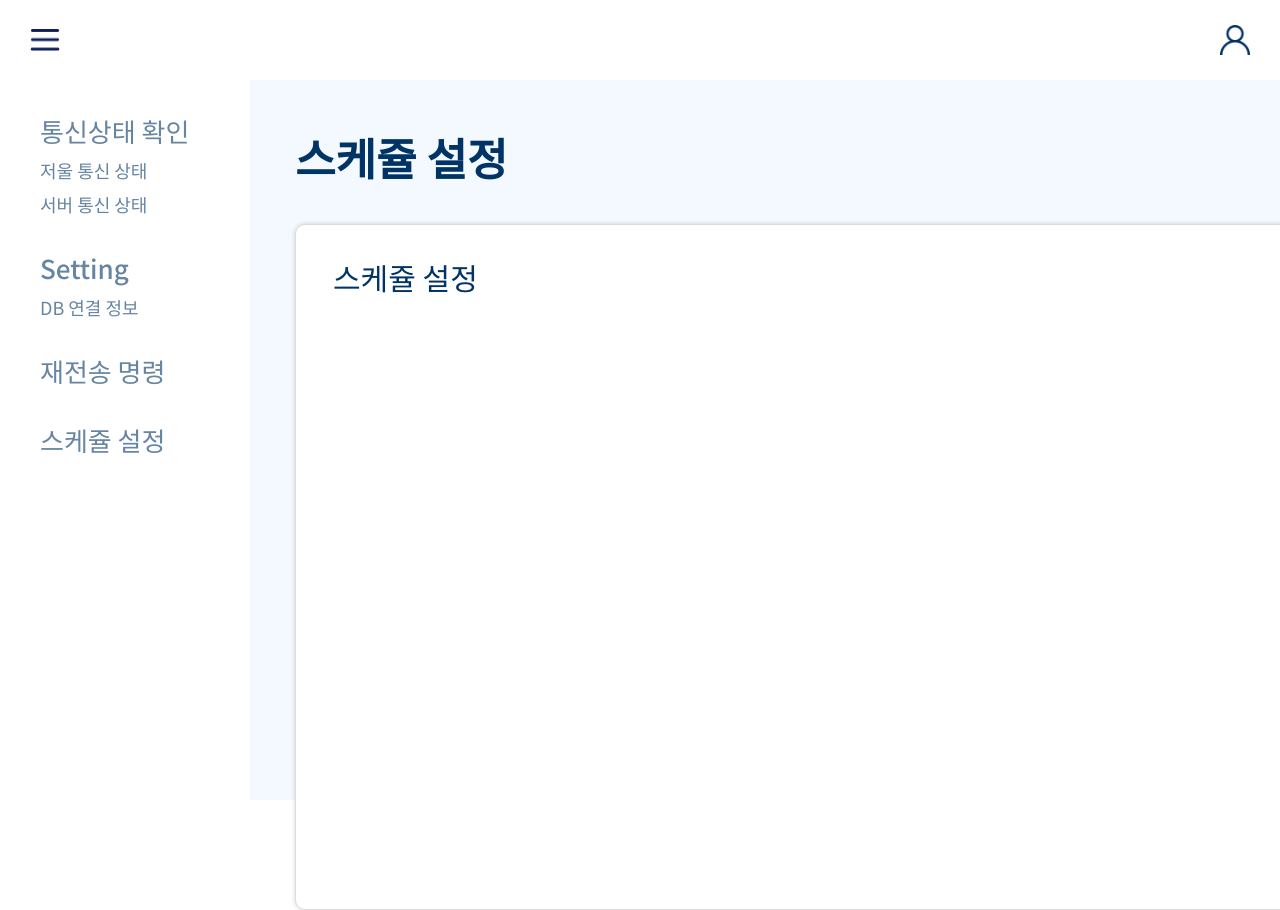
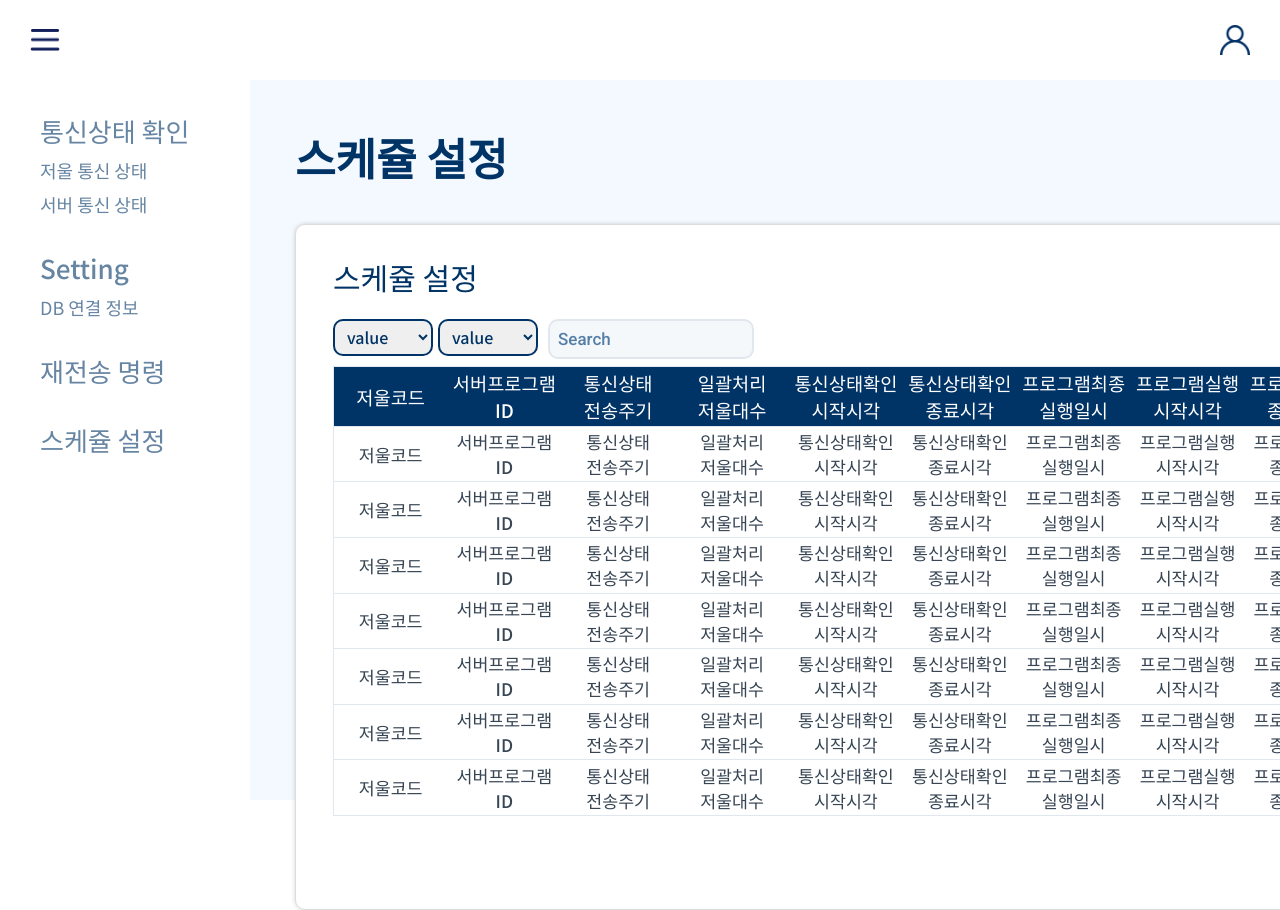
Before and after one commit to jiyeon1117/Back-Office, a Vue app: page /Schedule in a window 1280 px wide. Shown: the top 910 px of the page. Built offline with nearby package versions, Linux system fonts and the light colour scheme.

Commit message:
Modal 외 모든 CSS 완성

```diff
--- a/src/App.vue
+++ b/src/App.vue
@@ -63,6 +63,7 @@ body {
 }
 /* 테이블 관련 */
 table {
+  margin: 10px 0px 0px 37px;
   width: 1026px;
   height: 450px;
   table-layout: fixed;
@@ -91,9 +92,9 @@ td{
 }
 /* 필터 */
 .store{
-  margin: 15px 0px 0px 37px;
+  margin: 20px 0px 0px 37px;
 }
 .sector{
-  margin: 15px 0px 0px 10px;
+  margin: 20px 0px 0px 5px;
 }
 </style>
--- a/src/components/Scale.vue
+++ b/src/components/Scale.vue
@@ -45,13 +45,8 @@ export default {
 </script>
 
 <style scoped>
-table {
-  margin: 12px 0px 0px 37px;
-}
-
 .Search{
   margin-top: 20px;
   float: right;
 }
-
 </style>
--- a/src/components/Schedule.vue
+++ b/src/components/Schedule.vue
@@ -3,16 +3,62 @@
     <div class="title Kor">스케쥴 설정</div>
     <div class="Box">
       <div class="box-title">스케쥴 설정</div>
+      <Select class="store"></Select>
+      <Select class="sector"></Select>
+      <Search class="Search"></Search>
+      <table>
+        <tr>
+          <th>저울코드</th>
+          <th>서버프로그램 ID</th>
+          <th>통신상태<br>전송주기</th>
+          <th>일괄처리<br>저울대수</th>
+          <th>통신상태확인<br>시작시각</th>
+          <th>통신상태확인<br>종료시각</th>
+          <th>프로그램최종<br>실행일시</th>
+          <th>프로그램실행<br>시작시각</th>
+          <th>프로그램실행<br>종료시각</th>
+        </tr>
+        <tr v-for="i in 7" :key="i">
+          <td>저울코드</td>
+          <td>서버프로그램 ID</td>
+          <td>통신상태<br>전송주기</td>
+          <td>일괄처리<br>저울대수</td>
+          <td>통신상태확인<br>시작시각</td>
+          <td>통신상태확인<br>종료시각</td>
+          <td>프로그램최종<br>실행일시</td>
+          <td>프로그램실행<br>시작시각</td>
+          <td>프로그램실행<br>종료시각</td>
+        </tr>
+      </table>
     </div>
   </div>
 </template>
 
 <script>
+import Search from './piece/Search.vue'
+import Select from './piece/Select.vue'
+
 export default {
-
+  components: {
+    'Search' : Search,
+    'Select' : Select
+  }
 }
 </script>
 
 <style scoped>
-
+table {
+  margin: 10px 0px 0px 37px;
+}
+th {
+  font-size: 14pt;
+}
+td {
+  font-size: 13pt;
+}
+.Search{
+  position: absolute;
+  margin-top: 20px;
+  margin-left: 10px;
+}
 </style>
--- a/src/components/Send.vue
+++ b/src/components/Send.vue
@@ -3,16 +3,66 @@
     <div class="title Kor">재전송 명령</div>
     <div class="Box">
       <div class="box-title">재전송 명령</div>
+      <Select class="store"></Select>
+      <Select class="sector"></Select>
+      <Search class="Search"></Search>
+      <Select class="task"></Select>
+      <div class="btn">
+        <button>Recent</button>
+      </div>
+      <table>
+        <tr>
+          <th>저울코드</th>
+          <th>전송업무코드</th>
+          <th>전송여부</th>
+          <th>최종전송일시</th>
+        </tr>
+        <tr v-for="i in 9" :key="i">
+          <td>저울코드</td>
+          <td>전송업무코드</td>
+          <td>전송여부</td>
+          <td>최종전송일시</td>
+        </tr>
+      </table>
     </div>
   </div>
 </template>
 
 <script>
+import Search from './piece/Search.vue'
+import Select from './piece/Select.vue'
+
 export default {
-
+  components: {
+    'Search' : Search,
+    'Select' : Select
+  }
 }
 </script>
 
 <style scoped>
+.Search{
+  position: absolute;
+  margin-top: 20px;
+  margin-left: 10px;
+}
 
+.task{
+  float: right;
+  margin: 20px 138px 0px 0px;
+}
+
+button {
+  margin-top: -37px;
+  margin-right: 37px;
+  float: right;
+  background-color: #003366;
+  color: white;
+  border: none;
+  border-radius: 10px;
+  font-size: 18px;
+  padding: 8px 16px 8px 16px;
+  font-family: 'Roboto', sans-serif;
+  font-weight: 900;
+}
 </style>
--- a/src/components/Server.vue
+++ b/src/components/Server.vue
@@ -31,12 +31,8 @@ export default {
 </script>
 
 <style scoped>
-table {
-  margin: 15px 0px 0px 37px;
-}
 .search{
   margin-top: -10px;
   float: right;
 }
-
 </style>
--- a/src/components/Setting.vue
+++ b/src/components/Setting.vue
@@ -3,6 +3,9 @@
     <div class="title Eng">Setting</div>
     <div class="Box">
       <div class="box-title">DB 연결 정보</div>
+      <div class="btn">
+        <button>Edit</button>
+      </div>
       <div class="group">
         <div class="text">기본 작업 DB IP</div>
         <input type="text" name="ip" class="input ip" placeholder="ip">
@@ -29,6 +32,19 @@ export default {
 .Box{
   height: 360px;
 }
+button {
+  margin-top: -40px;
+  margin-right: 37px;
+  float: right;
+  background-color: #003366;
+  color: white;
+  border: none;
+  border-radius: 10px;
+  font-size: 18px;
+  padding: 8px 16px 8px 16px;
+  font-family: 'Roboto', sans-serif;
+  font-weight: 900;
+}
 .group {
   display: block;
   font-family: 'Noto Sans KR', sans-serif;
@@ -54,7 +70,6 @@ export default {
   outline: none;
   padding-left: 12px;
 }
-
 .ip{
   margin-left: 160px;
 }
--- a/src/components/piece/Search.vue
+++ b/src/components/piece/Search.vue
@@ -11,7 +11,7 @@ export default {
 <style scoped>
 #search{
   width: 192px;
-  height: 37px;
+  height: 34px;
   margin-right: 37px;
   margin-bottom: 10px;
   border: 2px solid #E1E7EE;
```
Also changed, not shown: src/components/piece/Button.vue (+25 -0 lines).
